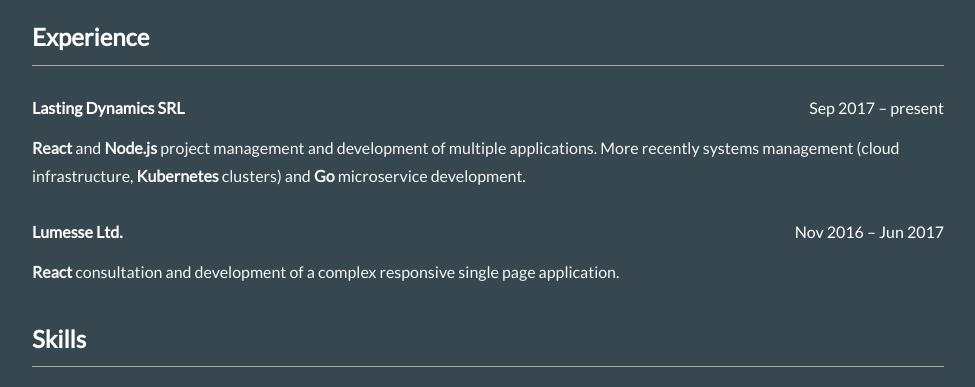
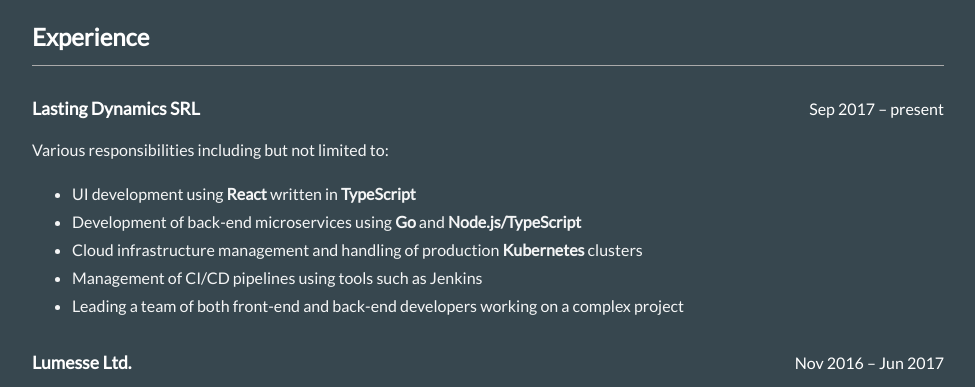
Before and after one commit to patrislav/patrislav.github.io, a Gatsby site: page /resume in a window 1280 px wide. Shown: the part 133-520 px from the top of the page, without its empty margins (152-1127 px from the left). Built offline with nearby package versions, Linux system fonts and the light colour scheme; Gatsby itself is replaced by a stand-in of ours.

Commit message:
Improve the resume a bit

```diff
--- a/src/components/ResumeExperienceItem/ResumeExperienceItem.tsx
+++ b/src/components/ResumeExperienceItem/ResumeExperienceItem.tsx
@@ -21,6 +21,7 @@ const useStyles = makeStyles({
     lineHeight: 1.25,
   },
   title: {
+    fontSize: '1.1rem',
     margin: 0,
   },
   duration: {
--- a/src/pages/resume.tsx
+++ b/src/pages/resume.tsx
@@ -50,11 +50,28 @@ function ResumePage() {
               started={new Date(2017, 8)}
             >
               <p>
-                <strong>React</strong> and <strong>Node.js</strong> project
-                management and development of multiple applications. More
-                recently systems management (cloud infrastructure,{' '}
-                <strong>Kubernetes</strong> clusters) and <strong>Go</strong>{' '}
-                microservice development.
+                Various responsibilities including but not limited to:
+                <ul>
+                  <li>
+                    UI development using <strong>React</strong> written in{' '}
+                    <strong>TypeScript</strong>
+                  </li>
+                  <li>
+                    Development of back-end microservices using{' '}
+                    <strong>Go</strong> and <strong>Node.js/TypeScript</strong>
+                  </li>
+                  <li>
+                    Cloud infrastructure management and handling of production{' '}
+                    <strong>Kubernetes</strong> clusters
+                  </li>
+                  <li>
+                    Management of CI/CD pipelines using tools such as Jenkins
+                  </li>
+                  <li>
+                    Leading a team of both front-end and back-end developers
+                    working on a complex project
+                  </li>
+                </ul>
               </p>
             </ResumeExperienceItem>
             <ResumeExperienceItem
```
